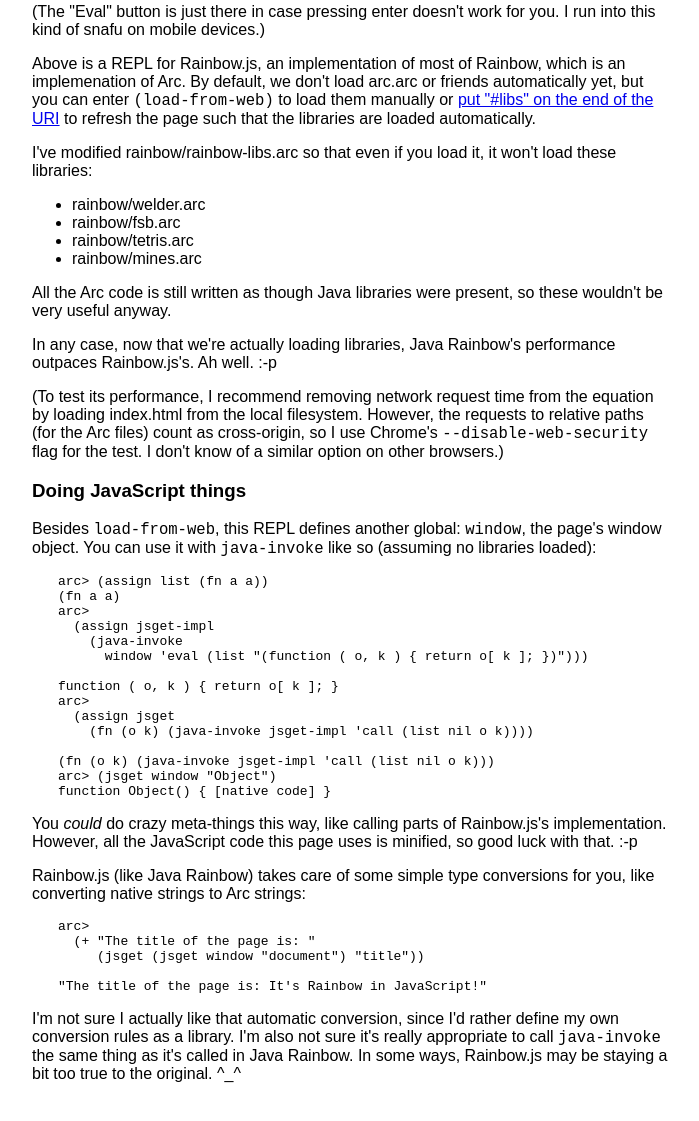
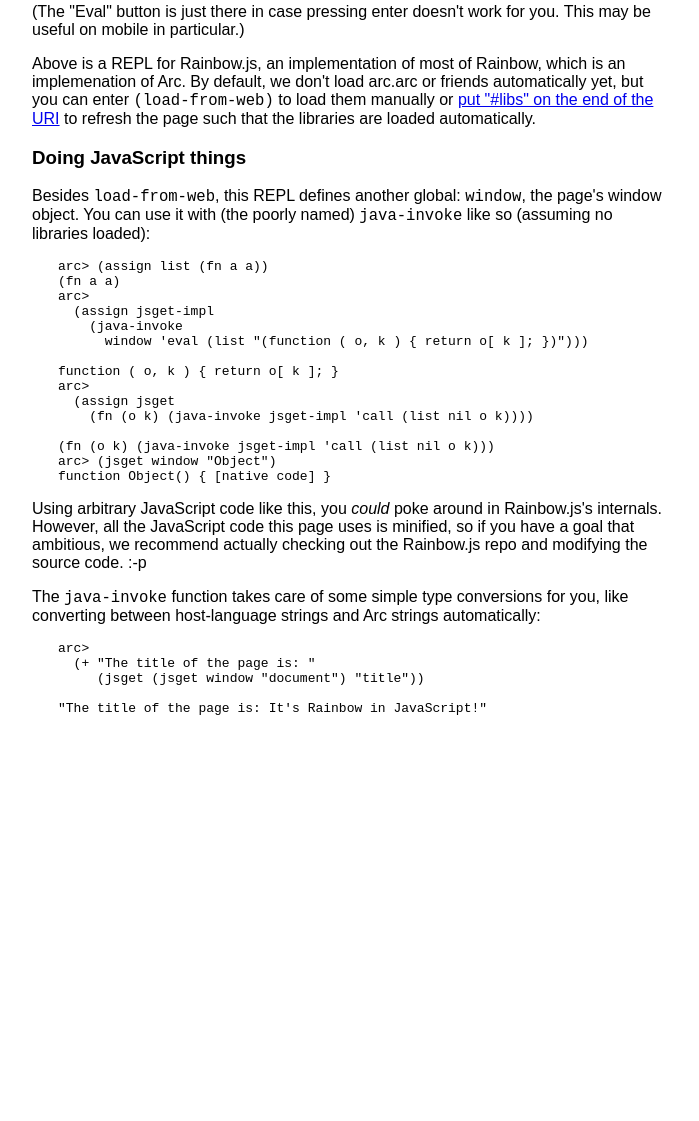
Before and after one commit to arclanguage/rainbow-js, a website: page src/web/index.html in a window 1280 px wide. Shown: the part 109-1230 px from the top of the page, without its empty margins (8-707 px from the left). After the commit the page ends 870 px from the top, so only its background shows below. Drawn offline with Linux system fonts and the light colour scheme.

Commit message:
Describe `rainbow-js-arc init-arc <path>` in the readme, and revise the text on the REPL page. Move some topics from REPL page to the readme when appropriate.

```diff
--- a/src/web/index.html
+++ b/src/web/index.html
@@ -5,7 +5,7 @@
 <title>It's Rainbow in JavaScript!</title>
 <!-- http://rocketnia.github.com/rainbow-js/test/index.html -->
 <!--
-  Copyright (c) 2011 the Rainbow.js authors.
+  Copyright (c) 2011, 2022 the Rainbow.js authors.
   Licensed under the Perl Foundations's Artistic License 2.0.
 -->
 <meta name="viewport" content=
@@ -41,7 +41,7 @@
 <h1>Rainbow.js</h1>
 <div id="repl"></div>
 <p>(The "Eval" button is just there in case pressing enter doesn't
-  work for you. I run into this kind of snafu on mobile devices.)</p>
+  work for you. This may be useful on mobile in particular.)</p>
 <p>Above is a REPL for Rainbow.js, an implementation of most of
   Rainbow, which is an implemenation of Arc. By default, we don't load
   arc.arc or friends automatically yet, but you can enter
@@ -49,29 +49,11 @@
   <a href="#libs">put "#libs" on the end of the URI</a> to refresh the
   page such that the libraries are loaded automatically.</p>
 
-<p>I've modified rainbow/rainbow-libs.arc so that even if you load it,
-  it won't load these libraries:</p>
-<ul>
-  <li>rainbow/welder.arc</li>
-  <li>rainbow/fsb.arc</li>
-  <li>rainbow/tetris.arc</li>
-  <li>rainbow/mines.arc</li>
-</ul>
-<p>All the Arc code is still written as though Java libraries were
-  present, so these wouldn't be very useful anyway.</p>
-<p>In any case, now that we're actually loading libraries,
-  Java Rainbow's performance outpaces Rainbow.js's. Ah well. :-p</p>
-<p>(To test its performance, I recommend removing network request time
-  from the equation by loading index.html from the local filesystem.
-  However, the requests to relative paths (for the Arc files) count as
-  cross-origin, so I use Chrome's <code>--disable-web-security</code>
-  flag for the test. I don't know of a similar option on other
-  browsers.)
 <h3>Doing JavaScript things</h3>
 <p>Besides <code>load-from-web</code>, this REPL defines another
   global: <code>window</code>, the page's window object. You can use
-  it with <code>java-invoke</code> like so (assuming no libraries
-  loaded):</p>
+  it with (the poorly named) <code>java-invoke</code> like so
+  (assuming no libraries loaded):</p>
 <pre>
 arc> (assign list (fn a a))
 (fn a a)
@@ -89,12 +71,14 @@
 arc> (jsget window "Object")
 function Object() { [native code] }
 </pre>
-<p>You <i>could</i> do crazy meta-things this way, like calling parts
-  of Rainbow.js's implementation. However, all the JavaScript code
-  this page uses is minified, so good luck with that. :-p</p>
-<p>Rainbow.js (like Java Rainbow) takes care of some simple type
-  conversions for you, like converting native strings to Arc
-  strings:</p>
+<p>Using arbitrary JavaScript code like this, you <i>could</i> poke
+  around in Rainbow.js's internals. However, all the JavaScript code
+  this page uses is minified, so if you have a goal that ambitious, we
+  recommend actually checking out the Rainbow.js repo and modifying
+  the source code. :-p</p>
+<p>The <code>java-invoke</code> function takes care of some simple
+  type conversions for you, like converting between host-language
+  strings and Arc strings automatically:</p>
 <pre>
 arc>
   (+ "The title of the page is: "
@@ -102,10 +86,5 @@
 
 "The title of the page is: It's Rainbow in JavaScript!"
 </pre>
-<p>I'm not sure I actually like that automatic conversion, since I'd
-  rather define my own conversion rules as a library. I'm also not
-  sure it's really appropriate to call <code>java-invoke</code> the
-  same thing as it's called in Java Rainbow. In some ways, Rainbow.js
-  may be staying a bit too true to the original. ^_^</p>
 </body>
 </html>
```
Also changed, not shown: README.md.
